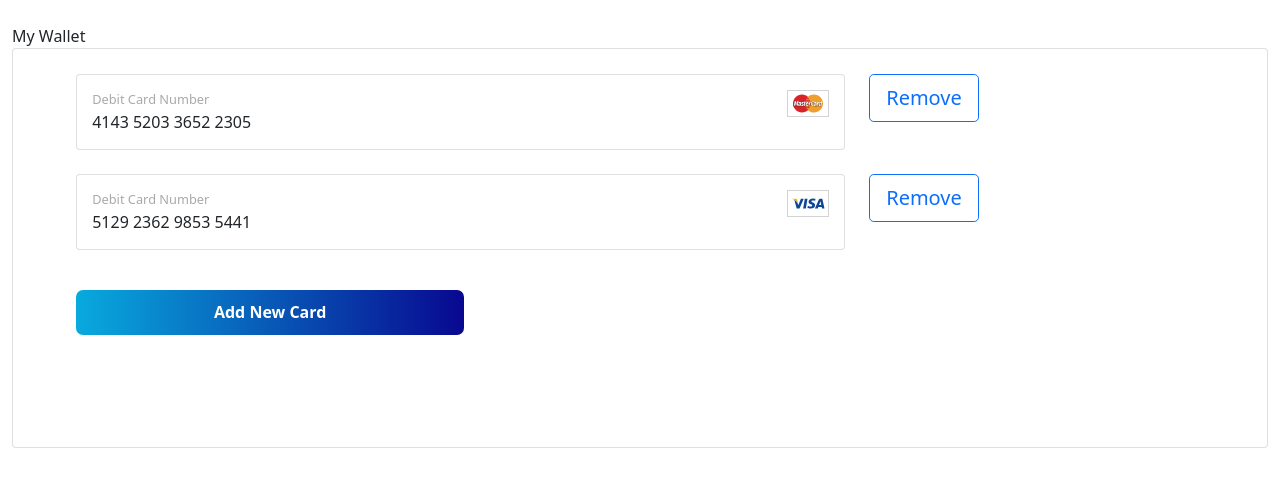
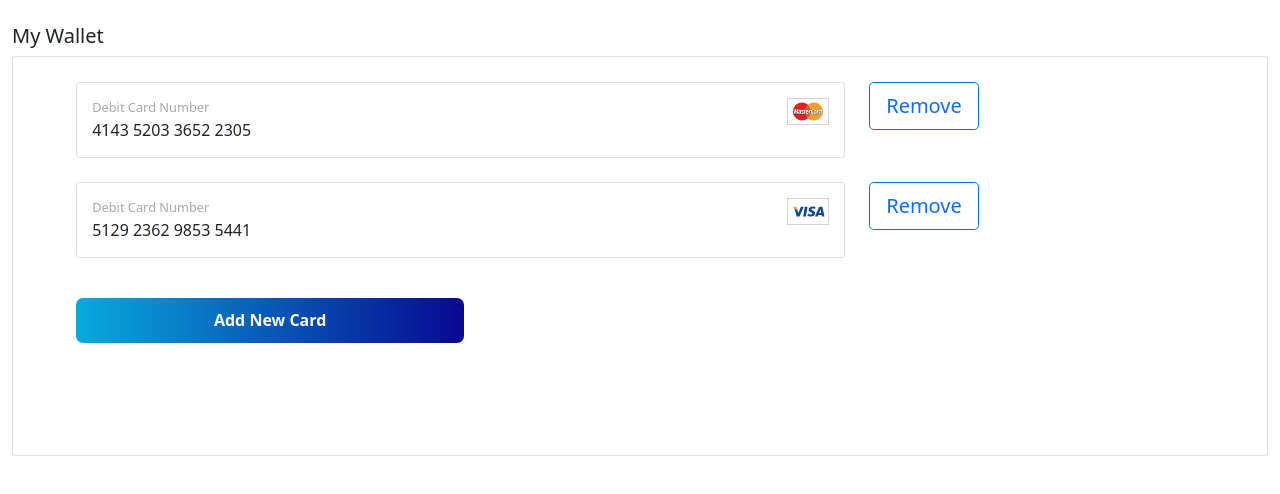
Before and after one commit to Swatiran/angular-ivy-kyvtud, an Angular app: page / in a window 1280 px wide. Shown: the top 494 px of the page. Built offline with nearby package versions, Linux system fonts and the light colour scheme.

Commit message:
1 file modified

```diff
--- a/src/app/app.component.html
+++ b/src/app/app.component.html
@@ -1,6 +1,6 @@
 <div class="container-fluid">
   <br>
-  <p>My Wallet</p>
+  <h5>My Wallet</h5>
   <div class="card cardContainer">
     <ul>
       <li *ngFor="let item of dataList">
```
